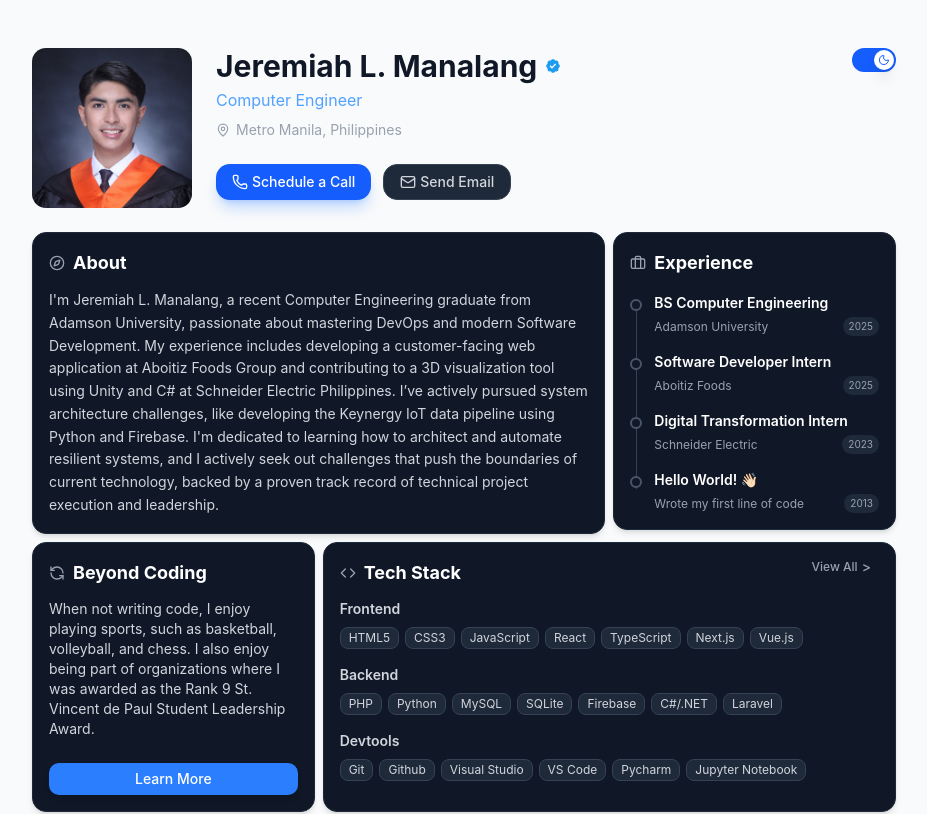
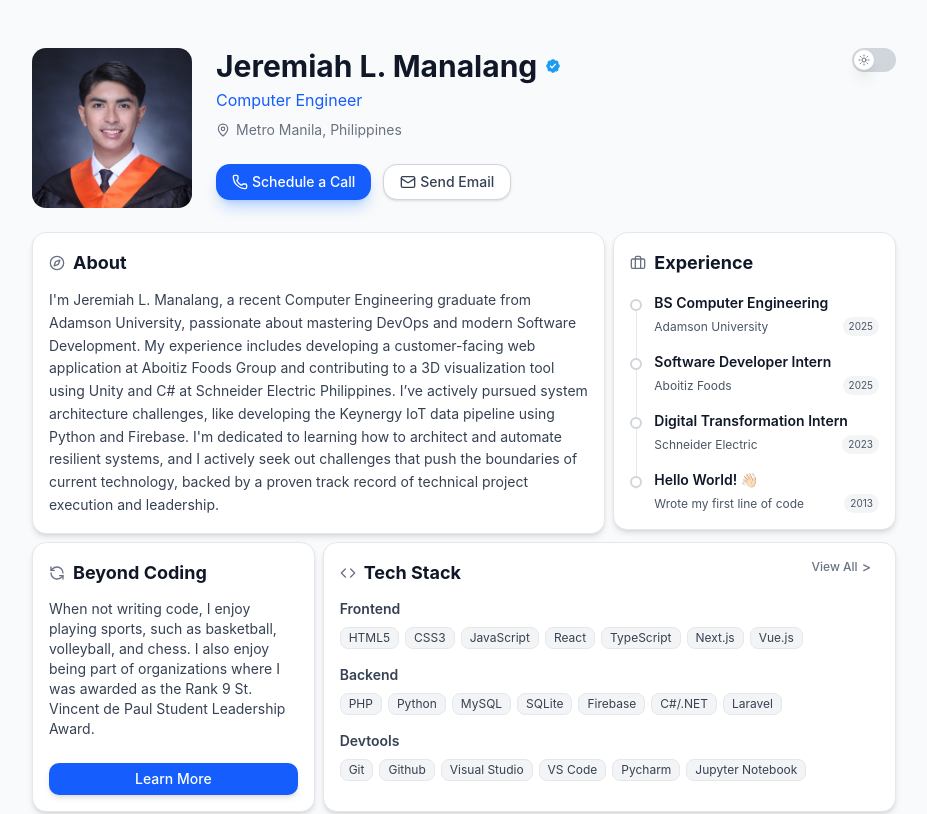
Before and after one commit to theJeremiahManalang/jeres-portfolio, a Next.js app: page / in a window 1280 px wide. Shown: the top 814 px of the page, without its empty margins (176-1103 px from the left). Built offline with nearby package versions, Linux system fonts and the light colour scheme.

Commit message:
dark mode done

```diff
--- a/src/app/layout.tsx
+++ b/src/app/layout.tsx
@@ -20,7 +20,7 @@ const geistMono = Geist_Mono({
 
 export const metadata: Metadata = {
   title: "Jeremiah's Portfolio",
-  description: "Generated by create next app",
+  description: "A portfolio website showcasing Jeremiah's projects, skills, and experience.",
 };
 
 export default function RootLayout({
--- a/src/app/page.tsx
+++ b/src/app/page.tsx
@@ -43,21 +43,38 @@ const ThemeToggle: React.FC<ThemeToggleProps> = ({ darkMode, setDarkMode }) => (
 // --- Main Application Component ---
 
 const ProfilePage: React.FC = () => {
-  const [darkMode, setDarkMode] = useState(true);
-  const [mounted, setMounted] = useState(false);
 
-  // CRITICAL FIX: Only set theme class after component mounts on the client
-  useEffect(() => {
-    setMounted(true);
-  }, []);
+    // 1. Initialize with a function that checks Local Storage once on mount
+    const [darkMode, setDarkMode] = useState<boolean>(() => {
+        if (typeof window !== 'undefined') {
+            const savedTheme = localStorage.getItem('theme');
+            // If theme is explicitly 'dark', set true. Otherwise, default to false (light).
+            return savedTheme === 'dark';
+        }
+        return false; // Default for Server-Side Rendering (SSR)
+    });
 
-  const themeClass = darkMode ? 'dark' : '';
-  const rootClasses = `${themeClass} min-h-screen font-sans antialiased text-gray-900 dark:text-white bg-gray-50 dark:bg-gray-950 transition-colors duration-300`;
+    // 2. Single useEffect hook for ALL theme management
+    useEffect(() => {
+        // This ensures the code only runs on the client after hydration
+        if (typeof window === 'undefined') return;
 
-  // Hydration Fix: Return null until mounted to avoid SSR mismatch
-  if (!mounted) {
-    return null;
-  }
+        const root = window.document.documentElement;
+
+        // A. Toggle 'dark' class on the <html> element
+        if (darkMode) {
+            root.classList.add('dark');
+        } else {
+            root.classList.remove('dark');
+        }
+
+        // B. Save the current theme preference to Local Storage
+        localStorage.setItem('theme', darkMode ? 'dark' : 'light');
+
+    }, [darkMode]);
+
+  // The root classes remain the same, relying on the <html> tag for the theme switch
+    const rootClasses = `min-h-screen font-sans antialiased text-gray-900 dark:text-white bg-gray-50 dark:bg-gray-950 transition-colors duration-300`;
 
   return (
     <div className={rootClasses}>
```
